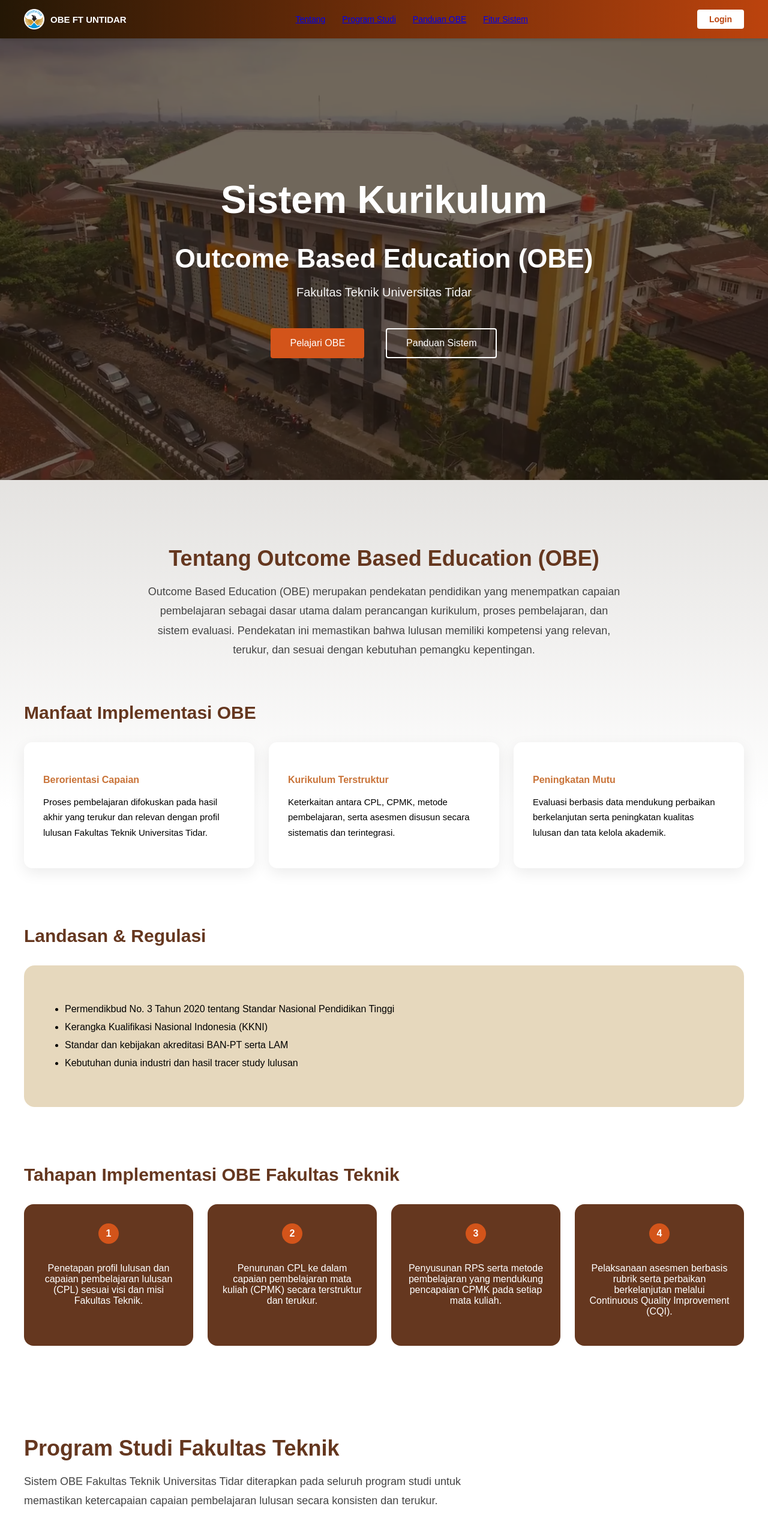
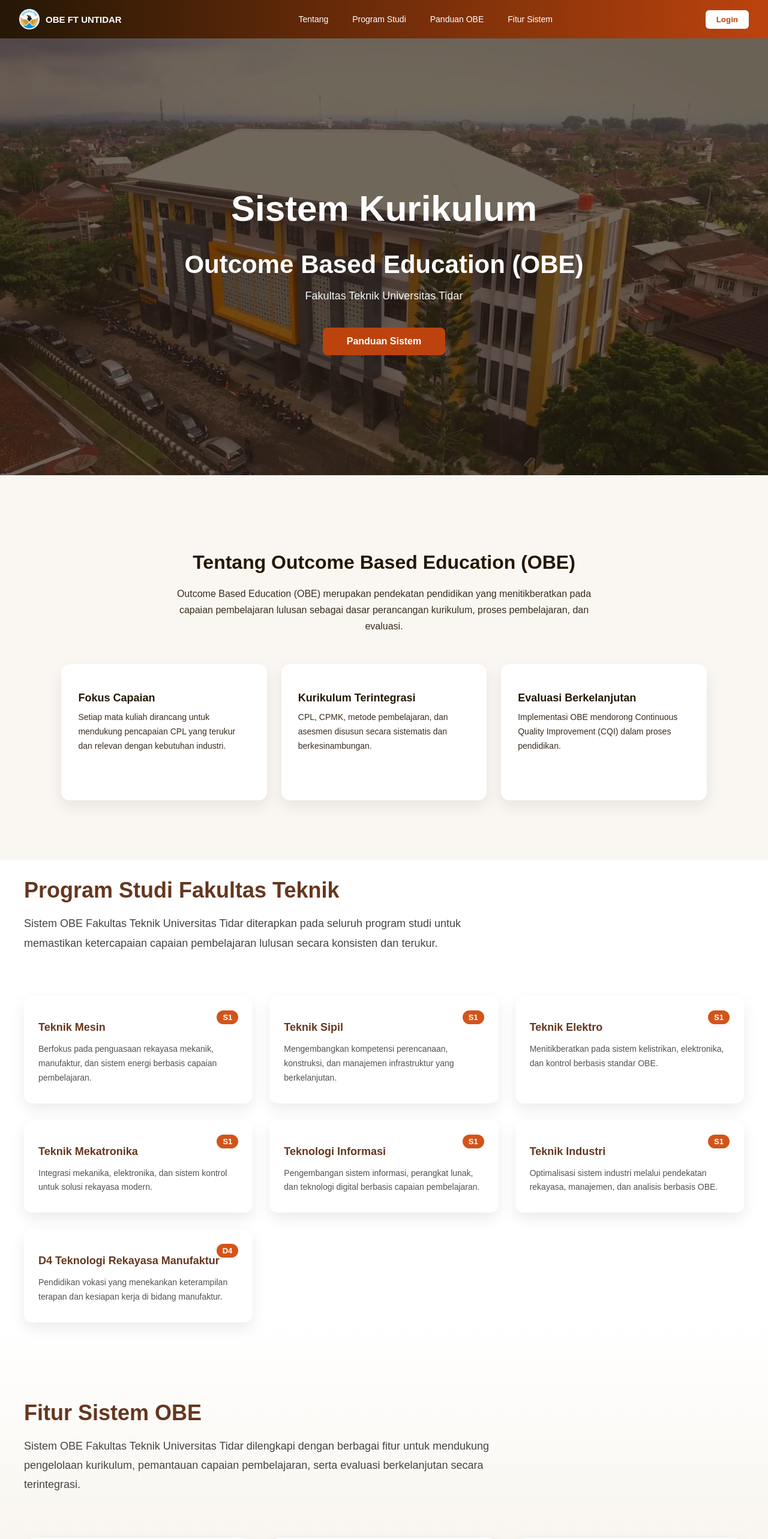
Before and after one commit to zharifanm/OBEFT, a React (Vite) app in the folder obe-frontend/: page / in a window 1280 px wide. Shown: the top 2565 px of the page at 60% size. Built offline with nearby package versions, Linux system fonts and the light colour scheme.

Commit message:
Tambahan animasi smooth di navbar

```diff
--- a/obe-frontend/src/components/AboutOBE/AboutOBE.css
+++ b/obe-frontend/src/components/AboutOBE/AboutOBE.css
@@ -1,153 +1,47 @@
-/* =========================
-   SECTION WRAPPER
-   ========================= */
-.about-obe {
-  background: linear-gradient(
-    180deg,
-    rgba(36, 23, 5, 0.12) 0%,
-    #ffffff 35%
-  );
-  padding: 80px 0 120px;
+.about {
+  padding: 100px 8%;
+  background: #faf7f2;
+  color: #241705;
 }
 
-/* =========================
-   MAIN CONTAINER (KUNCI!)
-   ========================= */
-.about-container {
-  max-width: 1200px;
+.about__container {
+  max-width: 1100px;
   margin: 0 auto;
-  padding: 0 24px;
+  text-align: center;
 }
 
-/* =========================
-   HEADER
-   ========================= */
-.about-header {
-  text-align: center;
-  max-width: 800px;
-  margin: 0 auto 72px;
+.about h2 {
+  font-size: 32px;
+  margin-bottom: 20px;
+  font-weight: 700;
 }
 
-.about-header h2 {
-  font-size: 36px;
-  color: var(--seal-brown);
-  margin-bottom: 16px;
+.about p {
+  max-width: 720px;
+  margin: 0 auto 50px;
+  line-height: 1.7;
+  opacity: 0.9;
 }
 
-.about-header p {
-  font-size: 18px;
-  line-height: 1.8;
-  color: #444;
-}
-
-/* =========================
-   SECTION TITLE
-   ========================= */
-.section-title {
-  font-size: 30px;
-  color: var(--seal-brown);
-  margin-bottom: 32px;
-}
-
-/* =========================
-   MANFAAT GRID
-   ========================= */
-.manfaat-grid {
+.about__grid {
   display: grid;
-  grid-template-columns: repeat(3, 1fr);
-  gap: 24px;
-  margin-bottom: 96px;
-}
-
-.manfaat-card {
-  background: #ffffff;
-  padding: 32px;
-  border-radius: 14px;
-  box-shadow: 0 8px 24px rgba(0,0,0,0.08);
-}
-
-.manfaat-card h4 {
-  color: var(--cocoa-brown);
-  margin-bottom: 12px;
-}
-
-.manfaat-card p {
-  font-size: 15px;
-  line-height: 1.7;
-}
-
-/* =========================
-   LANDASAN
-   ========================= */
-.landas-box {
-  background: var(--pearl);
-  padding: 48px;
-  border-radius: 18px;
-  margin-bottom: 96px;
-}
-
-.landas-box ul {
-  padding-left: 20px;
-}
-
-.landas-box li {
-  font-size: 16px;
-  margin-bottom: 12px;
-}
-
-/* =========================
-   TAHAPAN GRID
-   ========================= */
-.tahapan-grid {
-  display: grid;
-  grid-template-columns: repeat(4, 1fr);
+  grid-template-columns: repeat(auto-fit, minmax(260px, 1fr));
   gap: 24px;
 }
 
-.tahapan-card {
-  background: var(--seal-brown);
-  color: white;
-  padding: 32px 24px;
-  border-radius: 16px;
-  text-align: center;
+.about__card {
+  background: #fff;
+  border-radius: 14px;
+  padding: 28px;
+  box-shadow: 0 10px 24px rgba(0,0,0,0.08);
+  text-align: left;
 }
 
-.tahapan-card span {
-  display: inline-flex;
-  width: 34px;
-  height: 34px;
-  background: var(--rust);
-  border-radius: 50%;
-  align-items: center;
-  justify-content: center;
-  font-weight: bold;
-  margin-bottom: 16px;
+.about__card h3 {
+  margin-bottom: 10px;
+  font-size: 18px;
 }
 
-/* =========================
-   RESPONSIVE
-   ========================= */
-@media (max-width: 1024px) {
-  .manfaat-grid {
-    grid-template-columns: repeat(2, 1fr);
-  }
-
-  .tahapan-grid {
-    grid-template-columns: repeat(2, 1fr);
-  }
+.about__card p {
+  font-size: 14px;
 }
-
-@media (max-width: 640px) {
-  .manfaat-grid,
-  .tahapan-grid {
-    grid-template-columns: 1fr;
-  }
-
-  .about-header h2 {
-    font-size: 28px;
-  }
-
-  .section-title {
-    font-size: 24px;
-  }
-}
--- a/obe-frontend/src/components/AboutOBE/AboutOBE.jsx
+++ b/obe-frontend/src/components/AboutOBE/AboutOBE.jsx
@@ -2,103 +2,40 @@ import "./AboutOBE.css";
 
 export default function AboutOBE() {
   return (
-    <section id="about" className="about-obe">
-      <div className="about-container">
+    <section id="about" className="about">
+      <div className="about__container">
+        <h2>Tentang Outcome Based Education (OBE)</h2>
+        <p>
+          Outcome Based Education (OBE) merupakan pendekatan pendidikan
+          yang menitikberatkan pada capaian pembelajaran lulusan sebagai
+          dasar perancangan kurikulum, proses pembelajaran, dan evaluasi.
+        </p>
 
-        {/* ================= HEADER ================= */}
-        <div className="about-header">
-          <h2>Tentang Outcome Based Education (OBE)</h2>
-          <p>
-            Outcome Based Education (OBE) merupakan pendekatan pendidikan yang
-            menempatkan capaian pembelajaran sebagai dasar utama dalam
-            perancangan kurikulum, proses pembelajaran, dan sistem evaluasi.
-            Pendekatan ini memastikan bahwa lulusan memiliki kompetensi yang
-            relevan, terukur, dan sesuai dengan kebutuhan pemangku kepentingan.
-          </p>
-        </div>
-
-        {/* ================= MANFAAT ================= */}
-        <h3 className="section-title">Manfaat Implementasi OBE</h3>
-        <div className="manfaat-grid">
-
-          <div className="manfaat-card">
-            <h4>Berorientasi Capaian</h4>
+        <div className="about__grid">
+          <div className="about__card">
+            <h3>Fokus Capaian</h3>
             <p>
-              Proses pembelajaran difokuskan pada hasil akhir yang terukur dan
-              relevan dengan profil lulusan Fakultas Teknik Universitas Tidar.
+              Setiap mata kuliah dirancang untuk mendukung pencapaian CPL
+              yang terukur dan relevan dengan kebutuhan industri.
             </p>
           </div>
 
-          <div className="manfaat-card">
-            <h4>Kurikulum Terstruktur</h4>
+          <div className="about__card">
+            <h3>Kurikulum Terintegrasi</h3>
             <p>
-              Keterkaitan antara CPL, CPMK, metode pembelajaran, serta asesmen
-              disusun secara sistematis dan terintegrasi.
+              CPL, CPMK, metode pembelajaran, dan asesmen disusun secara
+              sistematis dan berkesinambungan.
             </p>
           </div>
 
-          <div className="manfaat-card">
-            <h4>Peningkatan Mutu</h4>
+          <div className="about__card">
+            <h3>Evaluasi Berkelanjutan</h3>
             <p>
-              Evaluasi berbasis data mendukung perbaikan berkelanjutan serta
-              peningkatan kualitas lulusan dan tata kelola akademik.
+              Implementasi OBE mendorong Continuous Quality Improvement
+              (CQI) dalam proses pendidikan.
             </p>
           </div>
-
         </div>
-
-        {/* ================= LANDASAN ================= */}
-        <h3 className="section-title">Landasan & Regulasi</h3>
-        <div className="landas-box">
-          <ul>
-            <li>Permendikbud No. 3 Tahun 2020 tentang Standar Nasional Pendidikan Tinggi</li>
-            <li>Kerangka Kualifikasi Nasional Indonesia (KKNI)</li>
-            <li>Standar dan kebijakan akreditasi BAN-PT serta LAM</li>
-            <li>Kebutuhan dunia industri dan hasil tracer study lulusan</li>
-          </ul>
-        </div>
-
-        {/* ================= TAHAPAN ================= */}
-        <h3 className="section-title">
-          Tahapan Implementasi OBE Fakultas Teknik
-        </h3>
-
-        <div className="tahapan-grid">
-
-          <div className="tahapan-card">
-            <span>1</span>
-            <p>
-              Penetapan profil lulusan dan capaian pembelajaran lulusan (CPL)
-              sesuai visi dan misi Fakultas Teknik.
-            </p>
-          </div>
-
-          <div className="tahapan-card">
-            <span>2</span>
-            <p>
-              Penurunan CPL ke dalam capaian pembelajaran mata kuliah (CPMK)
-              secara terstruktur dan terukur.
-            </p>
-          </div>
-
-          <div className="tahapan-card">
-            <span>3</span>
-            <p>
-              Penyusunan RPS serta metode pembelajaran yang mendukung pencapaian
-              CPMK pada setiap mata kuliah.
-            </p>
-          </div>
-
-          <div className="tahapan-card">
-            <span>4</span>
-            <p>
-              Pelaksanaan asesmen berbasis rubrik serta perbaikan berkelanjutan
-              melalui Continuous Quality Improvement (CQI).
-            </p>
-          </div>
-
-        </div>
-
       </div>
     </section>
   );
--- a/obe-frontend/src/components/Hero/Hero.css
+++ b/obe-frontend/src/components/Hero/Hero.css
@@ -2,7 +2,7 @@
    HERO WRAPPER
    ========================= */
 .hero {
-  min-height: calc(100vh - var(--navbar-height));
+  min-height: calc(100vh - 72px); /* tinggi navbar */
   background-size: cover;
   background-position: center;
   background-repeat: no-repeat;
@@ -12,7 +12,7 @@
    OVERLAY
    ========================= */
 .hero__overlay {
-  min-height: calc(100vh - var(--navbar-height));
+  min-height: calc(100vh - 72px);
   background: rgba(36, 23, 5, 0.65);
 
   display: flex;
@@ -27,73 +27,58 @@
   max-width: 900px;
   padding: 0 24px;
   text-align: center;
-  color: white;
-
-  transform: translateY(-12px);
+  color: #ffffff;
 }
 
 .hero__content h1 {
-  font-size: clamp(36px, 5vw, 64px);
+  font-size: clamp(36px, 5vw, 60px);
   font-weight: 700;
   margin-bottom: 8px;
 }
 
 .hero__content h2 {
-  font-size: clamp(24px, 3.5vw, 44px);
+  font-size: clamp(24px, 3.5vw, 42px);
   font-weight: 600;
   margin-bottom: 16px;
 }
 
 .hero__content p {
-  font-size: clamp(15px, 2.2vw, 20px);
-  margin-bottom: 48px;
+  font-size: clamp(15px, 2.2vw, 18px);
+  margin-bottom: 42px;
   opacity: 0.95;
 }
 
 /* =========================
-   ACTION BUTTONS
+   ACTION (SINGLE BUTTON)
    ========================= */
 .hero__actions {
   display: flex;
   justify-content: center;
-  gap: 36px;
-  flex-wrap: wrap;
 }
 
-.btn--primary {
-  background: var(--rust);
-  color: white;
+.btn--hero {
+  background: #bc430d;
+  color: #ffffff;
   border: none;
-  padding: 14px 32px;
+  padding: 14px 40px;
   font-size: 16px;
-  border-radius: 4px;
+  font-weight: 600;
+  border-radius: 8px;
   cursor: pointer;
+  transition: all 0.3s ease;
 }
 
-.btn--ghost {
-  background: transparent;
-  color: white;
-  border: 2px solid white;
-  padding: 14px 32px;
-  font-size: 16px;
-  border-radius: 4px;
-  cursor: pointer;
+.btn--hero:hover {
+  background: #d45512;
+  transform: translateY(-2px);
+  box-shadow: 0 10px 24px rgba(0, 0, 0, 0.35);
 }
 
 /* =========================
-   MOBILE OPTIMIZATION
+   MOBILE
    ========================= */
 @media (max-width: 768px) {
-  .hero__content {
-    transform: translateY(-6px);
-  }
-
-  .hero__actions {
-    gap: 20px;
-  }
-
-  .btn--primary,
-  .btn--ghost {
+  .btn--hero {
     width: 100%;
     max-width: 280px;
   }
--- a/obe-frontend/src/components/Hero/Hero.jsx
+++ b/obe-frontend/src/components/Hero/Hero.jsx
@@ -14,8 +14,9 @@ export default function Hero() {
           <p>Fakultas Teknik Universitas Tidar</p>
 
           <div className="hero__actions">
-            <button className="btn btn--primary">Pelajari OBE</button>
-            <button className="btn btn--ghost">Panduan Sistem</button>
+            <button className="btn btn--hero">
+              Panduan Sistem
+            </button>
           </div>
         </div>
       </div>
--- a/obe-frontend/src/components/Navbar/Navbar.css
+++ b/obe-frontend/src/components/Navbar/Navbar.css
@@ -1,39 +1,32 @@
-/* =========================
-   NAVBAR WRAPPER
-   ========================= */
+:root {
+  --navbar-height: 72px;
+  --brown-dark: #241705;
+  --brown-main: #bc430d;
+}
+
+/* NAVBAR */
 .navbar {
   position: fixed;
   top: 0;
   width: 100%;
   height: var(--navbar-height);
-  z-index: 9999;
-
-  background: linear-gradient(
-    90deg,
-    #241705 0%,
-    #BC430D 100%
-  );
-
-  box-shadow: 0 2px 6px rgba(0,0,0,0.15);
+  z-index: 1000;
+  background: linear-gradient(90deg, #241705, #bc430d);
 }
 
-/* =========================
-   CONTAINER
-   ========================= */
+/* CONTAINER */
 .navbar__container {
-  max-width: var(--container-width);
+  max-width: 1280px;
   margin: 0 auto;
+  padding: 0 32px;
   height: 100%;
-  padding: 0 32px;
 
   display: flex;
   align-items: center;
   justify-content: space-between;
 }
 
-/* =========================
-   BRAND
-   ========================= */
+/* BRAND */
 .navbar__brand {
   display: flex;
   align-items: center;
@@ -42,145 +35,97 @@
 
 .navbar__brand img {
   width: 34px;
-  height: auto;
 }
 
 .navbar__brand span {
+  color: #fff;
+  font-weight: 600;
   font-size: 15px;
-  font-weight: 600;
-  color: #ffffff;
-  white-space: nowrap;
 }
 
-/* =========================
-   DESKTOP MENU
-   ========================= */
-.navbar__nav {
-  flex: 1;
+/* MENU */
+.navbar__menu {
   display: flex;
-  justify-content: center;
+  gap: 28px;
+  list-style: none;
 }
 
-.navbar__menu {
-  list-style: none;
-  display: flex;
-  gap: 28px;
-  margin: 0;
-  padding: 0;
-}
-
-.navbar__menu li {
+.navbar__menu button {
+  background: none;
+  border: none;
+  color: #fff;
   font-size: 14px;
   font-weight: 500;
-  color: #ffffff;
   cursor: pointer;
   position: relative;
 }
 
-/* underline hover */
-.navbar__menu li::after {
+/* underline animasi */
+.navbar__menu button::after {
   content: "";
   position: absolute;
   left: 0;
   bottom: -6px;
   width: 0;
   height: 2px;
-  background: #ffffff;
-  transition: width 0.2s ease;
+  background: #fff;
+  transition: width 0.25s ease;
 }
 
-.navbar__menu li:hover::after {
+.navbar__menu button:hover::after {
   width: 100%;
 }
 
-/* =========================
-   ACTION
-   ========================= */
-.navbar__actions {
-  display: flex;
-  align-items: center;
-}
-
+/* LOGIN */
 .btn--login {
-  padding: 8px 20px;
-  font-size: 14px;
+  padding: 8px 18px;
+  background: #fff;
+  color: var(--brown-main);
+  border-radius: 6px;
+  border: none;
   font-weight: 600;
-
-  background: #ffffff;
-  color: #BC430D;
-  border: none;
-  border-radius: 4px;
   cursor: pointer;
 }
 
-/* =========================
-   HAMBURGER
-   ========================= */
+/* HAMBURGER */
 .navbar__toggle {
   display: none;
-  background: none;
-  border: none;
-  font-size: 26px;
-  color: white;
-  cursor: pointer;
 }
 
-/* =========================
-   MOBILE MENU
-   ========================= */
-.navbar__mobile {
-  background: linear-gradient(
-    90deg,
-    #241705 0%,
-    #BC430D 100%
-  );
-  padding: 16px 24px;
-}
-
-.navbar__mobile ul {
-  list-style: none;
-  margin: 0;
-  padding: 0;
-
-  display: flex;
-  flex-direction: column;
-  gap: 16px;
-}
-
-.navbar__mobile li {
-  color: white;
-  font-size: 16px;
-  font-weight: 500;
-  cursor: pointer;
-}
-
-.mobile-login {
-  margin-top: 12px;
-  padding-top: 12px;
-  border-top: 1px solid rgba(255,255,255,0.3);
-}
-
-/* =========================
-   RESPONSIVE
-   ========================= */
+/* MOBILE */
 @media (max-width: 768px) {
-
-  /* hide desktop menu */
-  .navbar__nav,
-  .navbar__actions {
+  .navbar__menu {
     display: none;
   }
 
-  /* show hamburger */
   .navbar__toggle {
     display: block;
+    background: none;
+    border: none;
+    color: #fff;
+    font-size: 26px;
+    cursor: pointer;
   }
 
-  .navbar__container {
-    padding: 0 20px;
+  .navbar__mobile {
+    background: #241705;
+    padding: 16px;
   }
 
-  .navbar__brand span {
-    font-size: 14px;
+  .navbar__mobile ul {
+    list-style: none;
+    display: flex;
+    flex-direction: column;
+    gap: 16px;
+  }
+
+  .navbar__mobile button,
+  .navbar__mobile a {
+    background: none;
+    border: none;
+    color: #fff;
+    font-size: 15px;
+    cursor: pointer;
+    text-align: left;
   }
 }
--- a/obe-frontend/src/components/Navbar/Navbar.jsx
+++ b/obe-frontend/src/components/Navbar/Navbar.jsx
@@ -5,6 +5,25 @@ import logoUntidar from "../../assets/images/LogoUntidar.png";
 
 export default function Navbar() {
   const [open, setOpen] = useState(false);
+
+  const scrollToSection = (id) => {
+    const section = document.getElementById(id);
+    const navbar = document.querySelector(".navbar");
+
+    if (!section || !navbar) return;
+
+    const y =
+      section.getBoundingClientRect().top +
+      window.pageYOffset -
+      navbar.offsetHeight;
+
+    window.scrollTo({
+      top: y,
+      behavior: "smooth",
+    });
+
+    setOpen(false);
+  };
 
   return (
     <header className="navbar">
@@ -19,14 +38,30 @@ export default function Navbar() {
         {/* MENU DESKTOP */}
         <nav className="navbar__nav">
           <ul className="navbar__menu">
-            <li><a href="#about">Tentang</a></li>
-            <li><a href="#program-studi">Program Studi</a></li>
-            <li><a href="#panduan">Panduan OBE</a></li>
-            <li><a href="#fitur">Fitur Sistem</a></li>
+            <li>
+              <button onClick={() => scrollToSection("about")}>
+                Tentang
+              </button>
+            </li>
+            <li>
+              <button onClick={() => scrollToSection("program-studi")}>
+                Program Studi
+              </button>
+            </li>
+            <li>
+              <button onClick={() => scrollToSection("panduan")}>
+                Panduan OBE
+              </button>
+            </li>
+            <li>
+              <button onClick={() => scrollToSection("fitur")}>
+                Fitur Sistem
+              </button>
+            </li>
           </ul>
         </nav>
 
-        {/* LOGIN (PAKAI ROUTER) */}
+        {/* LOGIN */}
         <div className="navbar__actions">
           <Link to="/login">
             <button className="btn btn--login">Login</button>
@@ -46,12 +81,12 @@ export default function Navbar() {
       {open && (
         <div className="navbar__mobile">
           <ul>
-            <li><a href="#about" onClick={() => setOpen(false)}>Tentang</a></li>
-            <li><a href="#program-studi" onClick={() => setOpen(false)}>Program Studi</a></li>
-            <li><a href="#panduan" onClick={() => setOpen(false)}>Panduan OBE</a></li>
-            <li><a href="#fitur" onClick={() => setOpen(false)}>Fitur Sistem</a></li>
+            <li><button onClick={() => scrollToSection("about")}>Tentang</button></li>
+            <li><button onClick={() => scrollToSection("program-studi")}>Program Studi</button></li>
+            <li><button onClick={() => scrollToSection("panduan")}>Panduan OBE</button></li>
+            <li><button onClick={() => scrollToSection("fitur")}>Fitur Sistem</button></li>
             <li className="mobile-login">
-              <Link to="/login" onClick={() => setOpen(false)}>Login</Link>
+              <Link to="/login">Login</Link>
             </li>
           </ul>
         </div>
--- a/obe-frontend/src/index.css
+++ b/obe-frontend/src/index.css
@@ -8,3 +8,7 @@ html, body, #root {
   width: 100%;
   height: 100%;
 }
+
+html {
+  scroll-behavior: smooth;
+}
```
